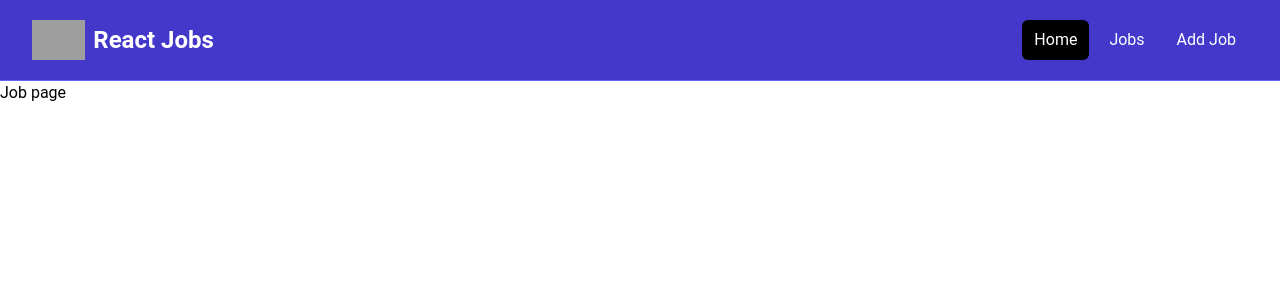
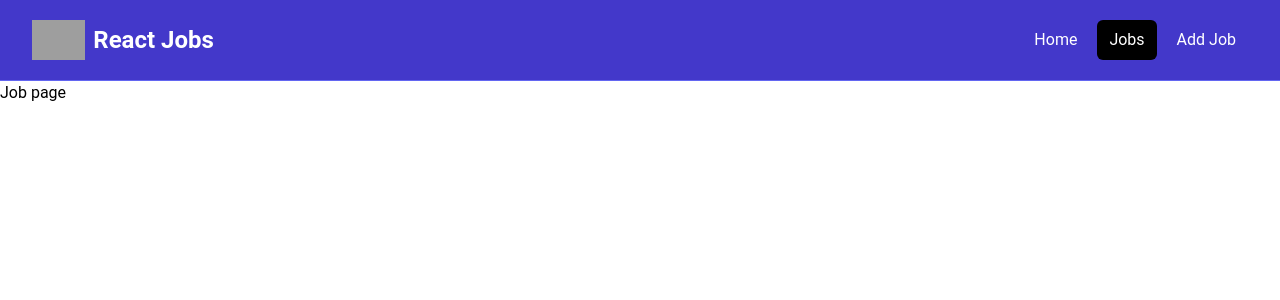
Before and after one commit to ajmal1722/react-practice, a React (Vite) app in the folder react-practice-traversy/: page /jobs in a window 1280 px wide. Shown: the top 300 px of the page. Built offline with nearby package versions, Linux system fonts and the light colour scheme; grey boxes are pictures that could not be loaded.

Commit message:
added background color to active page link in navbar

```diff
--- a/react-practice-traversy/src/assets/components/navbar.jsx
+++ b/react-practice-traversy/src/assets/components/navbar.jsx
@@ -1,6 +1,9 @@
-import { Link } from "react-router-dom";
+import { NavLink } from "react-router-dom";
 
 const navbar = () => {
+
+    const linkClass = ({ isActive }) => isActive ? 'text-white bg-black hover:bg-gray-900 hover:text-white rounded-md px-3 py-2' : 'text-white hover:bg-gray-900 hover:text-white rounded-md px-3 py-2';
+
     return (
         <nav className="bg-indigo-700 border-b border-indigo-500">
             <div className="mx-auto max-w-7xl px-2 sm:px-6 lg:px-8">
@@ -9,7 +12,7 @@
                         className="flex flex-1 items-center justify-center md:items-stretch md:justify-start"
                     >
                         {/* <!-- Logo --> */}
-                <Link className="flex flex-shrink-0 items-center mr-4" to="/">
+                        <NavLink className="flex flex-shrink-0 items-center mr-4" to="/">
                             <img
                                 className="h-10 w-auto"
                                 src="images/logo.png"
@@ -18,21 +21,21 @@
                             <span className="hidden md:block text-white text-2xl font-bold ml-2"
                             >React Jobs</span
                             >
-                </Link>
+                        </NavLink>
                         <div className="md:ml-auto">
                             <div className="flex space-x-2">
-                    <Link
+                                <NavLink
                                     to="/"
-                    className="text-white bg-black hover:bg-gray-900 hover:text-white rounded-md px-3 py-2"
-                    >Home</Link>
-                    <Link
+                                    className={linkClass}
+                                >Home</NavLink>
+                                <NavLink
                                     to="/jobs"
-                    className="text-white hover:bg-gray-900 hover:text-white rounded-md px-3 py-2"
-                    >Jobs</Link>
-                    <Link
+                                    className={linkClass}
+                                >Jobs</NavLink>
+                                <NavLink
                                     to="/add-job"
-                    className="text-white hover:bg-gray-900 hover:text-white rounded-md px-3 py-2"
-                    >Add Job</Link>
+                                    className={linkClass}
+                                >Add Job</NavLink>
                             </div>
                         </div>
                     </div>
```
Lines whose indentation alone changed are shown as unchanged.
